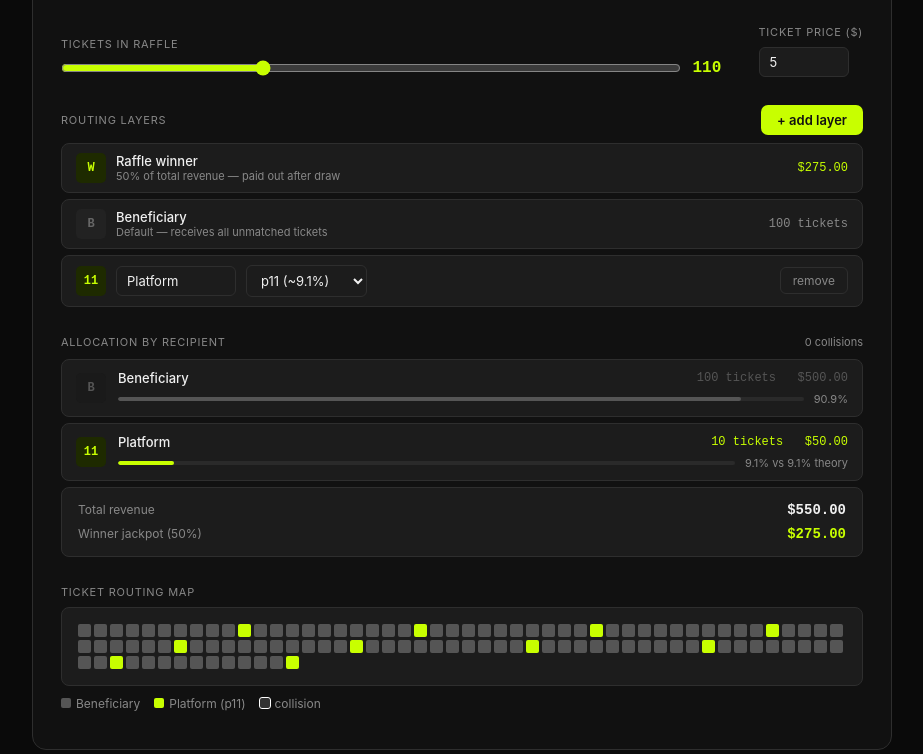
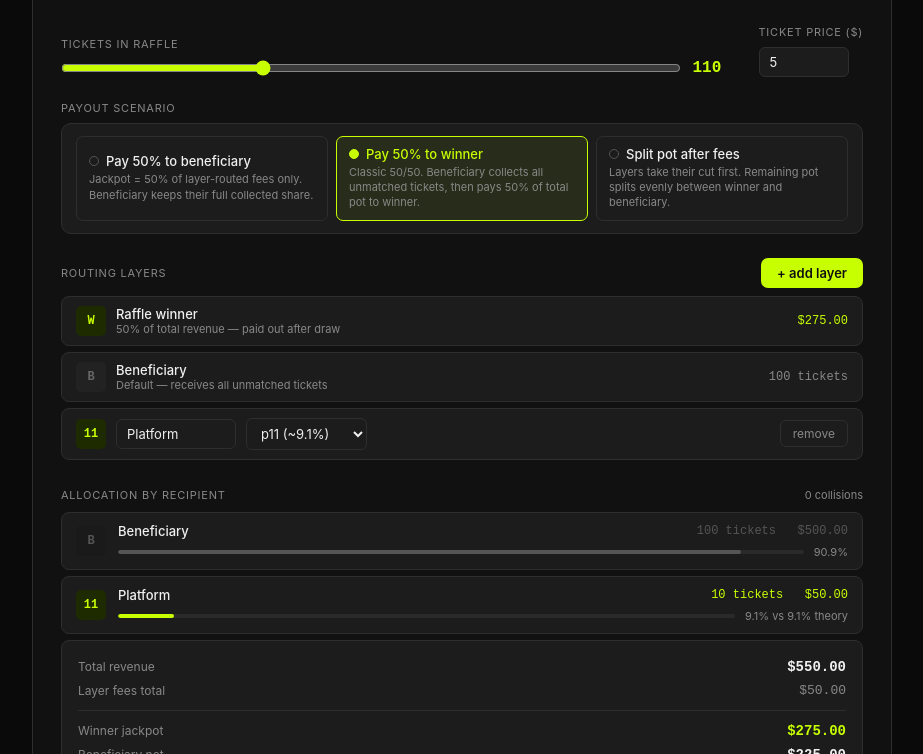
Before and after one commit to mjmasone/FiddyWebsite, a plain HTML site: page simulator.html in a window 1280 px wide. Shown: the part 198-952 px from the top of the page, without its empty margins (178-1101 px from the left). Drawn offline with Linux system fonts and the light colour scheme.

Commit message:
add payout scenario toggle

```diff
--- a/simulator.html
+++ b/simulator.html
@@ -3,7 +3,7 @@
 <head>
 <meta charset="UTF-8">
 <meta name="viewport" content="width=device-width, initial-scale=1.0">
-<title>Fiddyfiddy — Prime Routing Simulator</title>
+<title>Fiddyfiddy &mdash; Prime Routing Simulator</title>
 <style>
   *, *::before, *::after { box-sizing: border-box; margin: 0; padding: 0; }
   :root {
@@ -25,54 +25,25 @@
     padding: 40px 20px;
   }
   #wrap { width: 100%; max-width: 860px; }
-
-  /* Header */
-  .site-header {
-    display: flex; align-items: center; justify-content: space-between;
-    margin-bottom: 32px;
-  }
-  .site-logo {
-    font-size: 20px; font-weight: 700; letter-spacing: -0.02em;
-    color: var(--f-lime);
-  }
-  .site-tag {
-    font-size: 11px; color: var(--f-muted); border: 0.5px solid #333;
-    padding: 4px 10px; border-radius: 20px; letter-spacing: 0.08em; text-transform: uppercase;
-  }
-
-  /* Sim container */
-  #fsim {
-    background: var(--f-bg);
-    border: 0.5px solid var(--f-border);
-    border-radius: 14px;
-    padding: 28px;
-  }
+  .site-header { display: flex; align-items: center; justify-content: space-between; margin-bottom: 32px; }
+  .site-logo { font-size: 20px; font-weight: 700; letter-spacing: -0.02em; color: var(--f-lime); }
+  .site-tag { font-size: 11px; color: var(--f-muted); border: 0.5px solid #333; padding: 4px 10px; border-radius: 20px; letter-spacing: 0.08em; text-transform: uppercase; }
+  #fsim { background: var(--f-bg); border: 0.5px solid var(--f-border); border-radius: 14px; padding: 28px; }
   .sim-title { font-size: 20px; font-weight: 600; margin-bottom: 4px; }
   .sim-sub { font-size: 13px; color: var(--f-muted); margin-bottom: 28px; line-height: 1.6; }
-
-  /* Controls */
-  .f-label {
-    font-size: 11px; color: var(--f-muted);
-    text-transform: uppercase; letter-spacing: 0.07em; margin-bottom: 8px;
-  }
+  .f-label { font-size: 11px; color: var(--f-muted); text-transform: uppercase; letter-spacing: 0.07em; margin-bottom: 8px; }
   input[type=range] { accent-color: var(--f-lime); width: 100%; cursor: pointer; }
   input[type=number], input[type=text], select {
     background: var(--f-surface); color: var(--f-text);
     border: 0.5px solid var(--f-border); border-radius: 6px;
-    padding: 6px 10px; font-size: 13px; outline: none;
-    font-family: inherit;
+    padding: 6px 10px; font-size: 13px; outline: none; font-family: inherit;
   }
-  input[type=number]:focus, input[type=text]:focus, select:focus {
-    border-color: #555;
-  }
+  input[type=number]:focus, input[type=text]:focus, select:focus { border-color: #555; }
   input[type=text] { width: 120px; }
   select { cursor: pointer; }
-
-  /* Buttons */
   button {
-    background: transparent; color: var(--f-muted);
-    border: 0.5px solid var(--f-border); border-radius: 6px;
-    padding: 5px 12px; font-size: 12px; cursor: pointer;
+    background: transparent; color: var(--f-muted); border: 0.5px solid var(--f-border);
+    border-radius: 6px; padding: 5px 12px; font-size: 12px; cursor: pointer;
     font-family: inherit; transition: color 0.15s, border-color 0.15s;
   }
   button:hover { color: var(--f-text); border-color: #555; }
@@ -82,8 +53,6 @@
   }
   button#addBtn:hover { background: #d4ff1a; }
   button#addBtn:disabled { background: #2a2a2a; color: #444; cursor: not-allowed; }
-
-  /* Rows */
   .f-row {
     display: flex; align-items: center; gap: 10px;
     background: var(--f-surface); border: 0.5px solid var(--f-border);
@@ -97,8 +66,6 @@
   .f-name { font-size: 13px; font-weight: 500; }
   .f-sub-text { font-size: 11px; color: var(--f-muted); }
   .f-count { font-size: 12px; font-family: monospace; color: var(--f-muted); margin-left: auto; flex-shrink: 0; }
-
-  /* Stat cards */
   .f-stat {
     display: flex; align-items: center; gap: 12px;
     background: var(--f-surface); border: 0.5px solid var(--f-border);
@@ -106,46 +73,35 @@
   }
   .f-bar-wrap { flex: 1; height: 4px; background: #2a2a2a; border-radius: 2px; overflow: hidden; }
   .f-bar { height: 100%; border-radius: 2px; transition: width 0.35s; }
-
-  /* Ticket grid */
-  .tk {
-    width: 13px; height: 13px; border-radius: 2px;
-    display: inline-block; cursor: pointer;
-    transition: transform 0.1s; flex-shrink: 0;
-  }
+  .tk { width: 13px; height: 13px; border-radius: 2px; display: inline-block; cursor: pointer; transition: transform 0.1s; flex-shrink: 0; }
   .tk:hover { transform: scale(1.8); z-index: 10; position: relative; }
-
-  /* Summary box */
-  .f-summary {
-    background: var(--f-surface); border: 0.5px solid var(--f-border);
-    border-radius: 8px; padding: 14px 16px;
-  }
-  .f-summary-row {
-    display: flex; justify-content: space-between; align-items: center;
-  }
-  .f-summary-row + .f-summary-row { margin-top: 8px; }
-
-  /* Detail */
-  #ticketDetail {
-    background: var(--f-surface); border: 0.5px solid #444;
-    border-radius: 8px; padding: 10px 14px;
-    font-size: 13px; margin-top: 10px; display: none;
-  }
-
-  /* Legend */
-  .legend-wrap {
-    display: flex; flex-wrap: wrap; gap: 14px;
-    margin-top: 10px; font-size: 12px; color: var(--f-muted);
-  }
+  .f-summary { background: var(--f-surface); border: 0.5px solid var(--f-border); border-radius: 8px; padding: 14px 16px; }
+  .f-summary-row { display: flex; justify-content: space-between; align-items: center; padding: 4px 0; }
+  .f-divider { border: none; border-top: 0.5px solid var(--f-border); margin: 8px 0; }
+  #ticketDetail { background: var(--f-surface); border: 0.5px solid #444; border-radius: 8px; padding: 10px 14px; font-size: 13px; margin-top: 10px; display: none; }
+  .legend-wrap { display: flex; flex-wrap: wrap; gap: 14px; margin-top: 10px; font-size: 12px; color: var(--f-muted); }
   .legend-item { display: flex; align-items: center; gap: 5px; }
   .legend-swatch { width: 10px; height: 10px; border-radius: 2px; display: inline-block; }
-
-  /* Section divider */
   .f-section { margin: 28px 0 10px; }
-  .f-section-head {
-    display: flex; align-items: center; justify-content: space-between;
-    margin-bottom: 10px;
+  .f-section-head { display: flex; align-items: center; justify-content: space-between; margin-bottom: 10px; }
+  .scenario-wrap {
+    display: flex; gap: 8px; flex-wrap: wrap;
+    background: var(--f-surface); border: 0.5px solid var(--f-border);
+    border-radius: 10px; padding: 12px 14px; margin-bottom: 24px;
   }
+  .scenario-btn {
+    flex: 1; min-width: 150px; padding: 9px 12px;
+    background: transparent; border: 0.5px solid var(--f-border);
+    border-radius: 7px; cursor: pointer; font-family: inherit;
+    text-align: left; transition: all 0.15s; color: var(--f-text);
+  }
+  .scenario-btn:hover { border-color: #555; }
+  .scenario-btn.active { background: rgba(200,255,0,0.07); border-color: var(--f-lime); }
+  .scenario-btn .s-title { font-size: 13px; font-weight: 500; color: var(--f-text); display: flex; align-items: center; gap: 7px; }
+  .scenario-btn .s-desc { font-size: 11px; color: var(--f-muted); margin-top: 3px; line-height: 1.4; }
+  .scenario-btn.active .s-title { color: var(--f-lime); }
+  .s-dot { width: 10px; height: 10px; border-radius: 50%; border: 1.5px solid #555; flex-shrink: 0; }
+  .scenario-btn.active .s-dot { background: var(--f-lime); border-color: var(--f-lime); }
 </style>
 </head>
 <body>
@@ -160,8 +116,7 @@
     <div class="sim-title">Prime routing simulator</div>
     <div class="sim-sub">Each ticket's sequence number is evaluated against every layer's prime via modulo. Collisions resolve by rotating back-off: the last collision winner yields to the next eligible party.</div>
 
-    <!-- Controls -->
-    <div style="display:flex; gap:28px; align-items:flex-end; flex-wrap:wrap; margin-bottom:28px;">
+    <div style="display:flex; gap:28px; align-items:flex-end; flex-wrap:wrap; margin-bottom:24px;">
       <div style="flex:2; min-width:200px;">
         <div class="f-label">Tickets in raffle</div>
         <div style="display:flex; align-items:center; gap:12px;">
@@ -175,36 +130,48 @@
       </div>
     </div>
 
-    <!-- Layers header -->
+    <!-- Scenario toggle -->
+    <div class="f-label">Payout scenario</div>
+    <div class="scenario-wrap">
+      <button class="scenario-btn" data-scenario="1" onclick="setScenario(1)">
+        <div class="s-title"><span class="s-dot"></span>Pay 50% to beneficiary</div>
+        <div class="s-desc">Jackpot = 50% of layer-routed fees only. Beneficiary keeps their full collected share.</div>
+      </button>
+      <button class="scenario-btn active" data-scenario="2" onclick="setScenario(2)">
+        <div class="s-title"><span class="s-dot"></span>Pay 50% to winner</div>
+        <div class="s-desc">Classic 50/50. Beneficiary collects all unmatched tickets, then pays 50% of total pot to winner.</div>
+      </button>
+      <button class="scenario-btn" data-scenario="3" onclick="setScenario(3)">
+        <div class="s-title"><span class="s-dot"></span>Split pot after fees</div>
+        <div class="s-desc">Layers take their cut first. Remaining pot splits evenly between winner and beneficiary.</div>
+      </button>
+    </div>
+
     <div style="display:flex; align-items:center; justify-content:space-between; margin-bottom:8px;">
       <div class="f-label" style="margin-bottom:0;">Routing layers</div>
       <button id="addBtn" onclick="addLayer()">+ add layer</button>
     </div>
 
-    <!-- Fixed: Raffle Winner -->
     <div class="f-row">
       <div class="f-badge" style="background:#1e2a00; color:#c8ff00;">W</div>
       <div>
         <div class="f-name">Raffle winner</div>
-        <div class="f-sub-text">50% of total revenue — paid out after draw</div>
+        <div class="f-sub-text" id="winner-sub">50% of total revenue &mdash; paid out after draw</div>
       </div>
       <div id="winner-rev" class="f-count" style="color:#c8ff00;"></div>
     </div>
 
-    <!-- Fixed: Beneficiary -->
     <div class="f-row">
       <div class="f-badge" style="background:#222; color:#666;">B</div>
       <div>
         <div class="f-name">Beneficiary</div>
-        <div class="f-sub-text">Default — receives all unmatched tickets</div>
+        <div class="f-sub-text">Default &mdash; receives all unmatched tickets</div>
       </div>
       <div id="beneficiary-count" class="f-count"></div>
     </div>
 
-    <!-- Dynamic layers -->
     <div id="layerList"></div>
 
-    <!-- Allocation -->
     <div class="f-section">
       <div class="f-section-head">
         <div class="f-label" style="margin-bottom:0;">Allocation by recipient</div>
@@ -217,13 +184,23 @@
           <span id="totalRev" style="font-size:14px; font-weight:600; font-family:monospace;"></span>
         </div>
         <div class="f-summary-row">
-          <span style="font-size:12px; color:var(--f-muted);">Winner jackpot (50%)</span>
+          <span style="font-size:12px; color:var(--f-muted);">Layer fees total</span>
+          <span id="layerFees" style="font-size:13px; font-family:monospace; color:var(--f-muted);"></span>
+        </div>
+        <hr class="f-divider">
+        <div class="f-summary-row">
+          <span style="font-size:12px; color:var(--f-muted);">Winner jackpot</span>
           <span id="jackpot" style="font-size:14px; font-weight:600; font-family:monospace; color:#c8ff00;"></span>
         </div>
+        <div class="f-summary-row">
+          <span style="font-size:12px; color:var(--f-muted);">Beneficiary net</span>
+          <span id="benefNet" style="font-size:14px; font-weight:600; font-family:monospace;"></span>
+        </div>
+        <hr class="f-divider">
+        <div id="scenarioNote" style="font-size:11px; color:var(--f-muted); line-height:1.5;"></div>
       </div>
     </div>
 
-    <!-- Ticket grid -->
     <div class="f-section">
       <div class="f-label">Ticket routing map</div>
       <div id="ticketGrid" style="display:flex; flex-wrap:wrap; gap:3px; padding:16px; background:var(--f-surface); border:0.5px solid var(--f-border); border-radius:8px; min-height:48px;"></div>
@@ -240,19 +217,27 @@
 
 <script>
 const LAYER_COLORS = [
-  { mid:'#c8ff00', bg:'#1e2a00', text:'#c8ff00', name:'lime' },
-  { mid:'#fb923c', bg:'#2a1400', text:'#fb923c', name:'orange' },
-  { mid:'#a78bfa', bg:'#1a1030', text:'#a78bfa', name:'purple' },
-  { mid:'#f472b6', bg:'#2a0a1a', text:'#f472b6', name:'pink' },
-  { mid:'#38bdf8', bg:'#0a1e2a', text:'#38bdf8', name:'blue' },
-  { mid:'#34d399', bg:'#001a10', text:'#34d399', name:'green' },
+  { mid:'#c8ff00', bg:'#1e2a00', text:'#c8ff00' },
+  { mid:'#fb923c', bg:'#2a1400', text:'#fb923c' },
+  { mid:'#a78bfa', bg:'#1a1030', text:'#a78bfa' },
+  { mid:'#f472b6', bg:'#2a0a1a', text:'#f472b6' },
+  { mid:'#38bdf8', bg:'#0a1e2a', text:'#38bdf8' },
+  { mid:'#34d399', bg:'#001a10', text:'#34d399' },
 ];
-
 const BENEF_MID = '#555';
 const ALL_PRIMES = [2,3,5,7,11,13,17,19,23,29,31,37,41,43,47];
 
 let layers = [{ id:'l0', name:'Platform', prime:11, colorIdx:0 }];
 let nextId = 1, nextColorIdx = 1;
+let scenario = 2;
+
+function setScenario(s) {
+  scenario = s;
+  document.querySelectorAll('.scenario-btn').forEach(b => {
+    b.classList.toggle('active', parseInt(b.dataset.scenario) === s);
+  });
+  render();
+}
 
 function usedPrimes() { return new Set(layers.map(l => l.prime)); }
 function getAvailPrimes() { const u = usedPrimes(); return ALL_PRIMES.filter(p => !u.has(p)); }
@@ -285,27 +270,55 @@ function computeRouting(n, layerList) {
   return { results, received };
 }
 
-function fmt(n) { return '$' + n.toLocaleString('en-US', { minimumFractionDigits: 2, maximumFractionDigits: 2 }); }
+function fmt(n) { return '$' + Math.max(0,n).toLocaleString('en-US', { minimumFractionDigits:2, maximumFractionDigits:2 }); }
+
+function calcPayouts(numTickets, ticketPrice, received) {
+  const total = numTickets * ticketPrice;
+  const layerTickets = layers.reduce((sum, l) => sum + (received[l.id] || 0), 0);
+  const layerRevenue = layerTickets * ticketPrice;
+  const benefGross = (received['beneficiary'] || 0) * ticketPrice;
+  let jackpot, benefNet, note, winnerSub;
+
+  if (scenario === 1) {
+    jackpot = layerRevenue * 0.5;
+    benefNet = benefGross;
+    note = 'Jackpot is 50% of layer-routed revenue (' + fmt(layerRevenue) + '). Beneficiary keeps their full ' + fmt(benefGross) + ' collected share.';
+    winnerSub = '50% of layer-routed revenue \u2014 paid out after draw';
+  } else if (scenario === 2) {
+    jackpot = total * 0.5;
+    benefNet = benefGross - jackpot;
+    note = 'Classic 50/50: beneficiary collected ' + fmt(benefGross) + ' then pays 50% of the full ' + fmt(total) + ' pot to the winner.';
+    winnerSub = '50% of total revenue \u2014 paid out after draw';
+  } else {
+    const remainder = total - layerRevenue;
+    jackpot = remainder * 0.5;
+    benefNet = remainder * 0.5;
+    note = 'Layers collected ' + fmt(layerRevenue) + ' in fees. The remaining ' + fmt(remainder) + ' splits 50/50: ' + fmt(jackpot) + ' to winner, ' + fmt(benefNet) + ' to beneficiary.';
+    winnerSub = '50% of pot after layer fees \u2014 paid out after draw';
+  }
+  return { jackpot, benefNet, layerRevenue, total, note, winnerSub };
+}
 
 function render() {
   const numTickets = parseInt(document.getElementById('tcSlider').value);
   const ticketPrice = parseFloat(document.getElementById('priceInput').value) || 5;
-  const total = numTickets * ticketPrice;
-  const jackpotAmt = total * 0.5;
-
   const { results, received } = computeRouting(numTickets, layers);
   const collisions = results.filter(r => r.isCollision).length;
+  const { jackpot, benefNet, layerRevenue, total, note, winnerSub } = calcPayouts(numTickets, ticketPrice, received);
 
   document.getElementById('collNote').textContent = collisions + ' collision' + (collisions !== 1 ? 's' : '');
   document.getElementById('totalRev').textContent = fmt(total);
-  document.getElementById('jackpot').textContent = fmt(jackpotAmt);
-  document.getElementById('winner-rev').textContent = fmt(jackpotAmt);
-  document.getElementById('beneficiary-count').textContent = received['beneficiary'] + ' tickets';
+  document.getElementById('jackpot').textContent = fmt(jackpot);
+  document.getElementById('benefNet').textContent = fmt(benefNet);
+  document.getElementById('layerFees').textContent = fmt(layerRevenue);
+  document.getElementById('scenarioNote').textContent = note;
+  document.getElementById('winner-rev').textContent = fmt(jackpot);
+  document.getElementById('winner-sub').textContent = winnerSub;
+  document.getElementById('beneficiary-count').textContent = (received['beneficiary'] || 0) + ' tickets';
 
   const colorMap = {};
   layers.forEach(l => { colorMap[l.id] = LAYER_COLORS[l.colorIdx]; });
 
-  // Ticket grid
   const grid = document.getElementById('ticketGrid');
   grid.innerHTML = '';
   results.forEach(r => {
@@ -314,7 +327,6 @@ function render() {
     const c = r.recipientId === 'beneficiary' ? BENEF_MID : (colorMap[r.recipientId]?.mid || BENEF_MID);
     sq.style.background = c;
     if (r.isCollision) { sq.style.outline = '1.5px solid #fff'; sq.style.outlineOffset = '-1.5px'; }
-    sq.title = 'Ticket #' + r.n + (r.isCollision ? ' — collision' : '');
     sq.addEventListener('click', () => {
       const layer = r.recipientId === 'beneficiary' ? null : layers.find(l => l.id === r.recipientId);
       const name = layer ? layer.name : 'Beneficiary';
@@ -325,14 +337,13 @@ function render() {
         + ' <span style="color:' + c + '; font-weight:500;">' + name + '</span>';
       if (r.isCollision) {
         const parties = r.collisionIds.map(id => layers.find(l => l.id === id)?.name || id).join(', ');
-        txt += ' <span style="color:var(--f-muted); font-size:11px;">&nbsp;&mdash; collision between ' + parties + '; back-off resolver applied</span>';
+        txt += ' <span style="color:var(--f-muted); font-size:11px;">&nbsp;\u2014 collision between ' + parties + '; back-off resolver applied</span>';
       }
       detail.innerHTML = txt;
     });
     grid.appendChild(sq);
   });
 
-  // Legend
   const legend = document.getElementById('legend');
   legend.innerHTML = '';
   const bef = document.createElement('span');
@@ -351,12 +362,11 @@ function render() {
   cEl.innerHTML = '<span class="legend-swatch" style="background:#333; outline:1.5px solid #fff;"></span>collision';
   legend.appendChild(cEl);
 
-  // Stat cards
   const statCards = document.getElementById('statCards');
   statCards.innerHTML = '';
   const allParties = [
-    { id: 'beneficiary', name: 'Beneficiary', prime: null, color: null },
-    ...layers.map(l => ({ id: l.id, name: l.name, prime: l.prime, color: LAYER_COLORS[l.colorIdx] }))
+    { id:'beneficiary', name:'Beneficiary', prime:null, color:null },
+    ...layers.map(l => ({ id:l.id, name:l.name, prime:l.prime, color:LAYER_COLORS[l.colorIdx] }))
   ];
   allParties.forEach(p => {
     const tickets = received[p.id] || 0;
@@ -395,7 +405,7 @@ function renderLayerList() {
     const row = document.createElement('div');
     row.className = 'f-row';
     const primeOpts = [l.prime, ...avail].sort((a, b) => a - b).map(p =>
-      '<option value="' + p + '"' + (p === l.prime ? ' selected' : '') + '>p' + p + ' (~' + (100 / p).toFixed(1) + '%)</option>'
+      '<option value="' + p + '"' + (p === l.prime ? ' selected' : '') + '>p' + p + ' (~' + (100/p).toFixed(1) + '%)</option>'
     ).join('');
     row.innerHTML =
       '<div class="f-badge" style="background:' + c.bg + '; color:' + c.mid + ';">' + l.prime + '</div>' +
@@ -412,12 +422,7 @@ function renderLayerList() {
 function addLayer() {
   const avail = getAvailPrimes();
   if (avail.length === 0 || layers.length >= 6) return;
-  layers.push({
-    id: 'l' + nextId++,
-    name: 'Layer ' + layers.length,
-    prime: avail[0],
-    colorIdx: nextColorIdx % LAYER_COLORS.length
-  });
+  layers.push({ id:'l'+nextId++, name:'Layer '+layers.length, prime:avail[0], colorIdx:nextColorIdx % LAYER_COLORS.length });
   nextColorIdx++;
   render();
 }
@@ -425,13 +430,12 @@ function removeLayer(id) { layers = layers.filter(l => l.id !== id); render(); }
 function updateName(id, val) { const l = layers.find(l => l.id === id); if (l) { l.name = val; render(); } }
 function updatePrime(id, val) { const l = layers.find(l => l.id === id); if (l) { l.prime = val; render(); } }
 
-document.getElementById('tcSlider').addEventListener('input', function () {
+document.getElementById('tcSlider').addEventListener('input', function() {
   document.getElementById('tcVal').textContent = this.value;
   document.getElementById('ticketDetail').style.display = 'none';
   render();
 });
 document.getElementById('priceInput').addEventListener('input', render);
-
 render();
 </script>
 </body>
```
